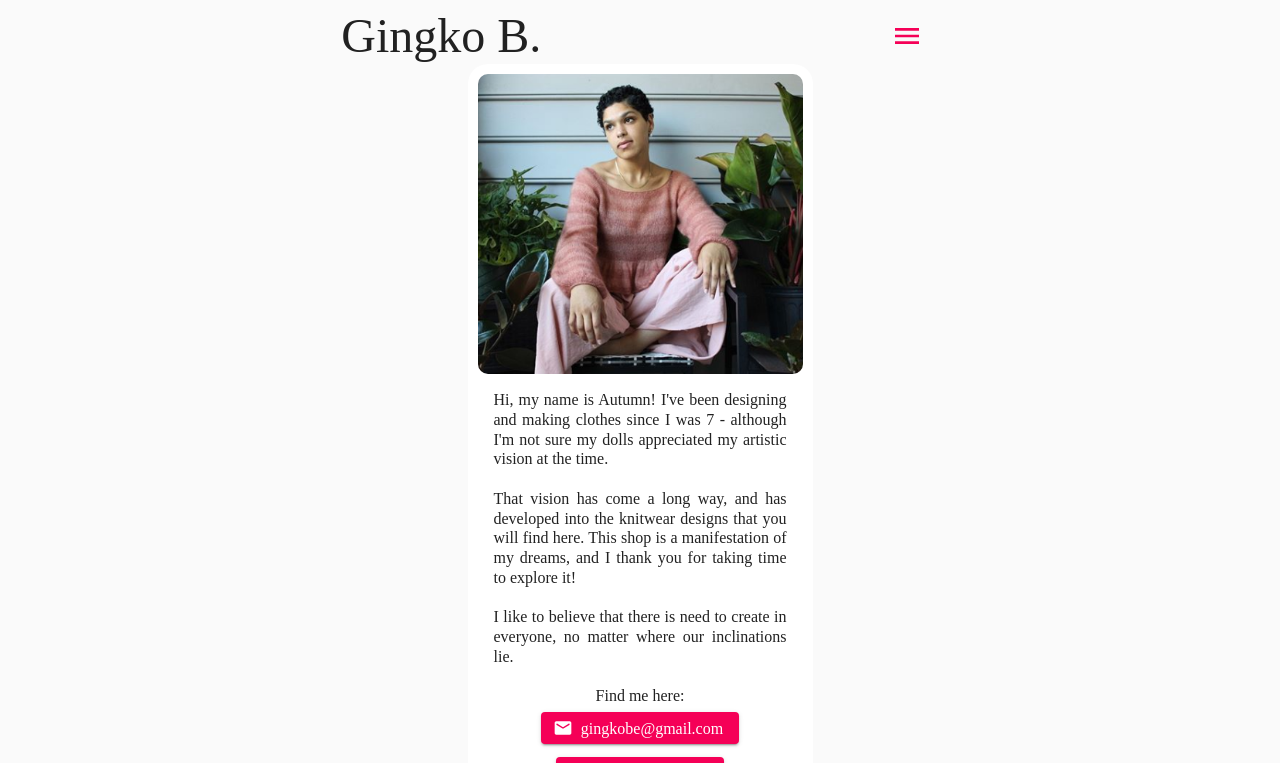
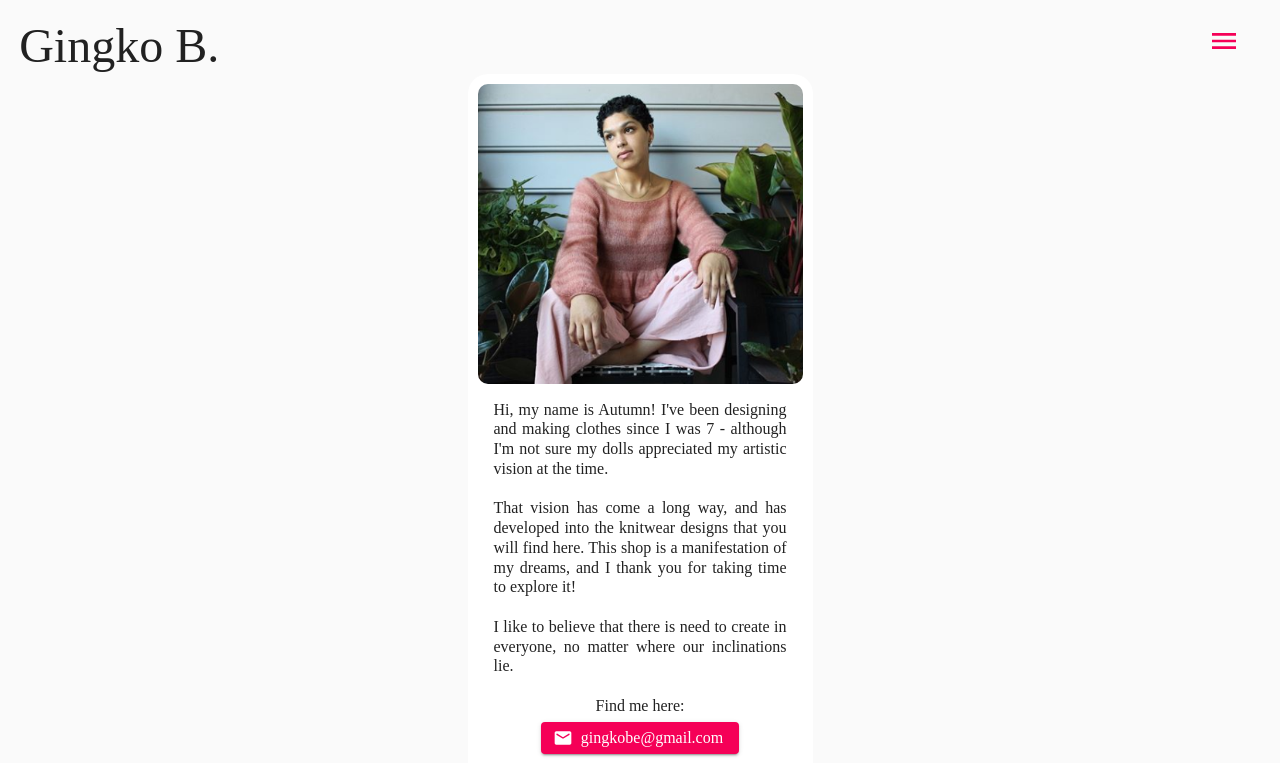
Before and after one commit to AdnanCodes/gingkob, a React (Create React App) app: page /about in a window 1280 px wide. Shown: the top 763 px of the page. Built offline with nearby package versions, Linux system fonts and the light colour scheme; what react-swipeable-views-utils would draw is missing.

Commit message:
Main App Style update
Co-authored-by: Abdi Farah <abdirahman.z.farah@gmail.com>

```diff
--- a/src/App.jsx
+++ b/src/App.jsx
@@ -9,6 +9,16 @@ import Products from "./components/Products.jsx";
 import Footer from "./components/Footer";
 // Styles
 import { Typography, Grid } from "@material-ui/core";
+import "./App.scss";
+// import { makeStyles } from "@material-ui/core/styles";
+
+// const useStyles = makeStyles({
+//   // root: {
+//   // },
+//   variant: {
+//     fontSize: 3
+//   },
+// });
 
 function App() {
   return (
@@ -18,9 +28,9 @@ function App() {
           container
           display="flex"
           alignContent="center"
-          justify="space-evenly"
+          justify="space-between"
         >
-          <Typography align="center" variant="h1">
+          <Typography align="center" variant="h1" className="title">
             Gingko B.
           </Typography>
           <Navigation />
--- /dev/null
+++ b/src/App.scss
@@ -0,0 +1,8 @@
+.makeStyles-root-1 {
+  padding-right: 1rem !important;
+}
+
+.title {
+  padding-top: 0.6rem;
+  padding-left: 0.7rem !important;
+}
```
